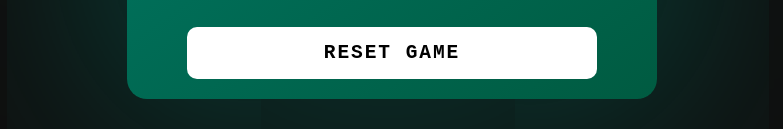
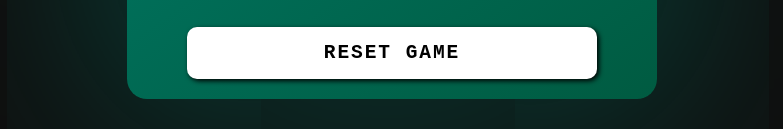
Before and after one commit to vinniemoth/jogo-memoria-dio, a plain HTML site: page index.html in a window 1280 px wide. Shown: the part 594-723 px from the top of the page, without its empty margins (248-1031 px from the left). Drawn offline with Linux system fonts and the light colour scheme.

Commit message:
box-shadow adicionada ao botão reset

```diff
--- a/src/styles/style.css
+++ b/src/styles/style.css
@@ -40,6 +40,7 @@ h2 {
   cursor: pointer;
   font-weight: 600;
   border-radius: 10px;
+  box-shadow: 2px 2px 5px;
 }
 
 .reset:focus {
```
